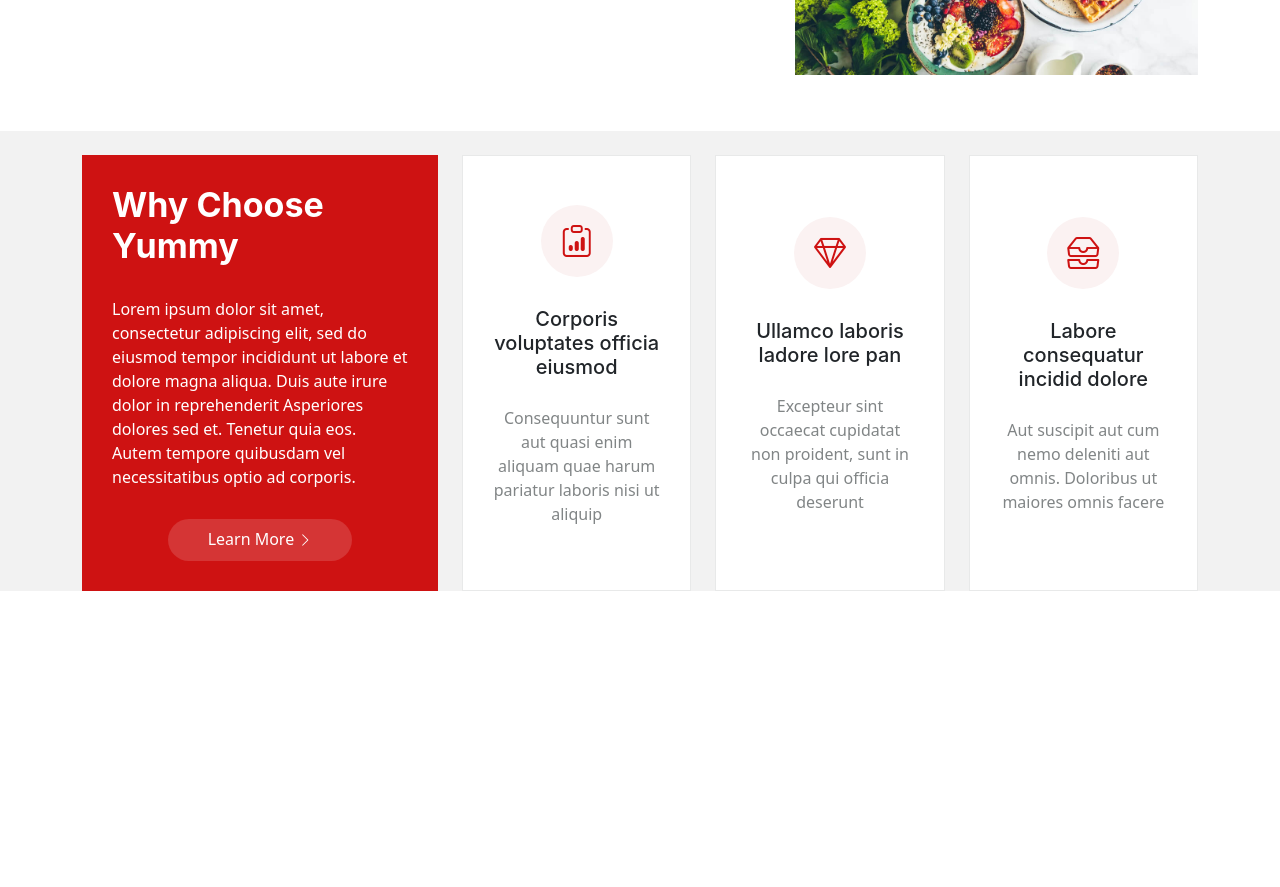
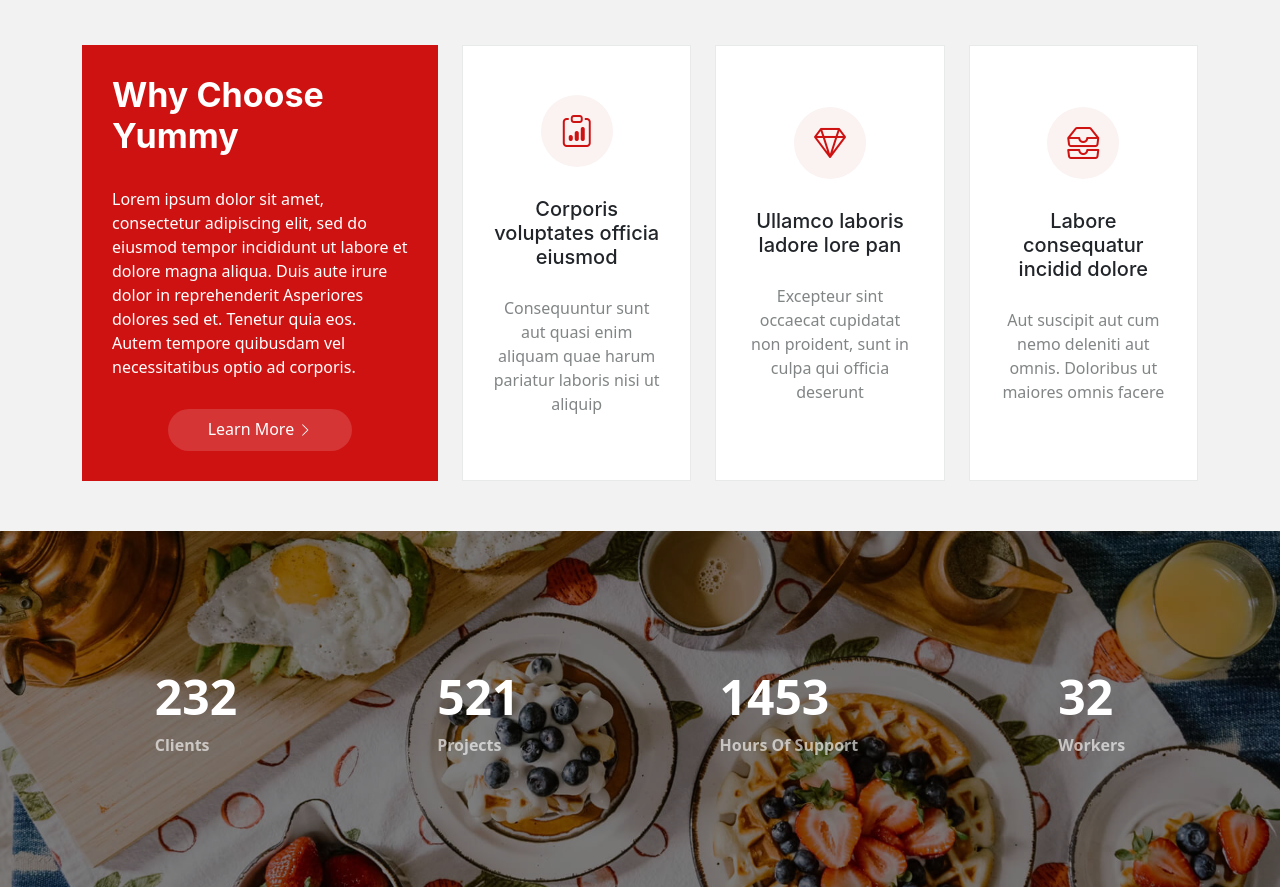
Before and after one commit to meriemeloualfi/JavaScript_DOM_Final_Project_ELOUALFI_Meriem, a website: page index.html in a window 1280 px wide. Shown: the part 1640-2527 px from the top of the page. Before the commit the page ends 2231 px from the top, so only its background shows below. Drawn offline with nearby package versions, Linux system fonts and the light colour scheme; a web font is replaced by a local one.

Commit message:
statistique

```diff
--- a/index.html
+++ b/index.html
@@ -86,14 +86,14 @@
         <div class="container">
 
             <div class="row gy-4">
-                <div class="col-lg-7" data-aos="fade-up" data-aos-delay="100">
+                <div class="col-lg-7" >
                     <img src="./public/images/about.jpg" class="img-fluid mb-4" alt="">
                     <div class="book-a-table">
                         <h3>Book a Table</h3>
                         <p>+1 5589 55488 55</p>
                     </div>
                 </div>
-                <div class="col-lg-5" data-aos="fade-up" data-aos-delay="250">
+                <div class="col-lg-5">
                     <div class="text ps-0 ps-lg-5">
                         <p class="fst-italic">
                             Lorem ipsum dolor sit amet, consectetur adipiscing elit, sed do eiusmod tempor incididunt ut
@@ -177,7 +177,26 @@
         </div>
       </section>
     <!--end why choose-->
-
+    <!--start statistique-->
+    <section class="statistique">
+        <div>
+            <p class="p1">232</p>
+            <p class="p2">Clients</p>
+        </div>
+        <div>
+            <p class="p1">521</p>
+            <p class="p2">Projects</p>
+        </div>
+        <div>
+            <p class="p1">1453</p>
+            <p class="p2">Hours Of Support</p>
+        </div>
+        <div>
+            <p class="p1">32</p>
+            <p class="p2">Workers</p>
+        </div>
+    </section>
+    <!--end statistique-->
     <script src="./node_modules/bootstrap/dist/js/bootstrap.bundle.js"></script>
     <!-- GLightbox JS -->
     <script src="https://cdn.jsdelivr.net/npm/glightbox@3.0.8/dist/js/glightbox.min.js"></script>
--- a/src/sass/_allModules.sass
+++ b/src/sass/_allModules.sass
@@ -2,3 +2,4 @@
 @import ../sass/modules/_hero
 @import ../sass/modules/_about
 @import ../sass/modules/_whyChoose
+@import ./modules/_statistique
--- a/src/sass/modules/_about.sass
+++ b/src/sass/modules/_about.sass
@@ -1,5 +1,4 @@
-section
-    background-color: #fff
+
 .section-title
     text-align: center
     padding: 66px 0
@@ -21,6 +20,7 @@
 .about
     font-family: "Inter"
     padding: 0 0 80px 0
+    background-color: #fff
     h3
         font-weight: 700
         font-size: 28px
--- /dev/null
+++ b/src/sass/modules/_statistique.sass
@@ -0,0 +1,41 @@
+
+.statistique
+    background-image: url(../images/stats-bg.jpg)
+    background-position: center
+    background-size: cover
+    display: flex
+    align-items: center
+    justify-content: center
+    position: relative
+    &::before
+        content: ""
+        position: absolute
+        width: 100%
+        height: 100%
+        top: 0
+        left: 0
+        background: rgba(0,0 ,0 ,0.5)
+    div
+        color: #fff
+        z-index: 1000
+        padding-top: 130px
+        padding-bottom: 130px
+        padding-left: 100px
+        padding-right: 100px
+        .p1
+            font-weight: bold
+            font-size: 48px
+            margin: 0
+        .p2
+            margin: 0
+            color: #ffffff9f
+            font-weight: bold
+
+@media screen and (max-width: 428px)
+    .statistique
+        flex-direction: column
+        div
+            padding-top: 60px
+            padding-bottom: 60px
+            padding-left: 60px
+            padding-right: 60px
--- a/src/sass/modules/_whyChoose.sass
+++ b/src/sass/modules/_whyChoose.sass
@@ -1,5 +1,6 @@
 .section
     background-color: #f2f2f2
+    padding: 50px 0
 .why-us
     .why-box
         color: #fff
```
Also changed, not shown: public/css/app.css, 1 other file.
